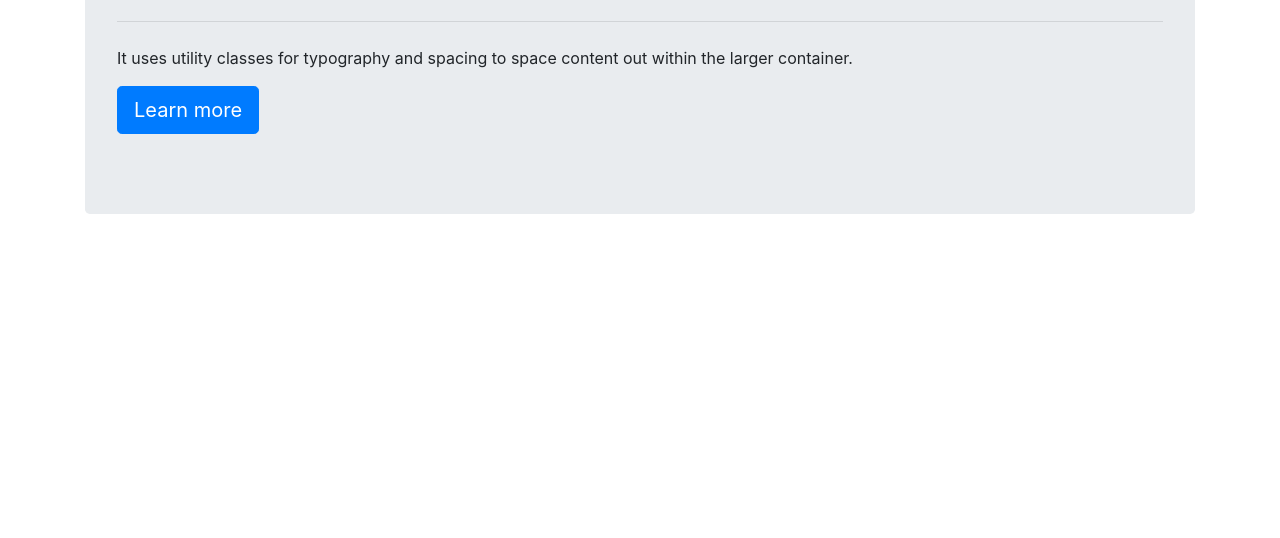
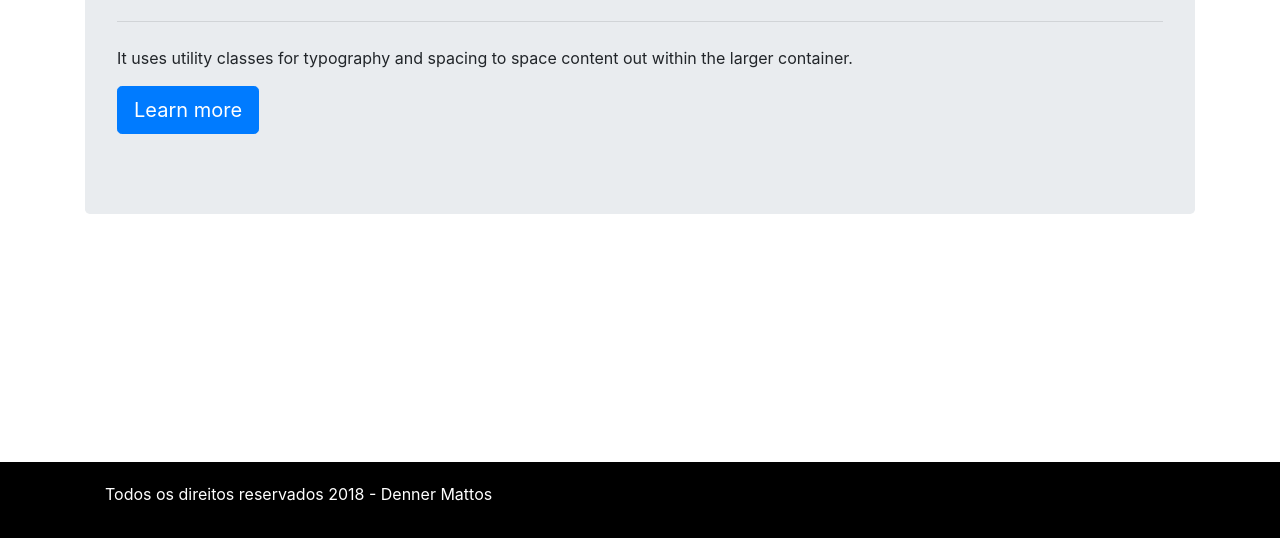
Before and after one commit to DennerMattos/denner-teste, a plain HTML site: page index.html in a window 1280 px wide. Shown: the part 258-796 px from the top of the page. Drawn offline with nearby package versions, Linux system fonts and the light colour scheme.

Commit message:
criei o rodape e add um arquivo style.css

```diff
--- a/index.html
+++ b/index.html
@@ -6,7 +6,7 @@
     <meta http-equiv="X-UA-Compatible" content="ie=edge">
     <title>Denner-Teste</title>
     <link rel="stylesheet" href="https://maxcdn.bootstrapcdn.com/bootstrap/4.0.0/css/bootstrap.min.css" integrity="sha384-Gn5384xqQ1aoWXA+058RXPxPg6fy4IWvTNh0E263XmFcJlSAwiGgFAW/dAiS6JXm" crossorigin="anonymous">
-
+    <link rel="stylesheet" href="style.css">
 </head>
 <body>
     <header>
@@ -59,6 +59,11 @@
             </p>
         </div>
     </section>
+    <footer class="fixed-bottom">
+        <div class="container">
+                <p>Todos os direitos reservados 2018 - Denner Mattos</p>
+        </div>
+    </footer>
     <script src="https://code.jquery.com/jquery-3.2.1.slim.min.js" integrity="sha384-KJ3o2DKtIkvYIK3UENzmM7KCkRr/rE9/Qpg6aAZGJwFDMVNA/GpGFF93hXpG5KkN" crossorigin="anonymous"></script>
     <script src="https://cdnjs.cloudflare.com/ajax/libs/popper.js/1.12.9/umd/popper.min.js" integrity="sha384-ApNbgh9B+Y1QKtv3Rn7W3mgPxhU9K/ScQsAP7hUibX39j7fakFPskvXusvfa0b4Q" crossorigin="anonymous"></script>
     <script src="https://maxcdn.bootstrapcdn.com/bootstrap/4.0.0/js/bootstrap.min.js" integrity="sha384-JZR6Spejh4U02d8jOt6vLEHfe/JQGiRRSQQxSfFWpi1MquVdAyjUar5+76PVCmYl" crossorigin="anonymous"></script>
--- /dev/null
+++ b/style.css
@@ -0,0 +1,8 @@
+footer{
+    background-color: black;
+}
+footer p {
+    padding: 20px;
+    color: #fff;
+
+}
```
